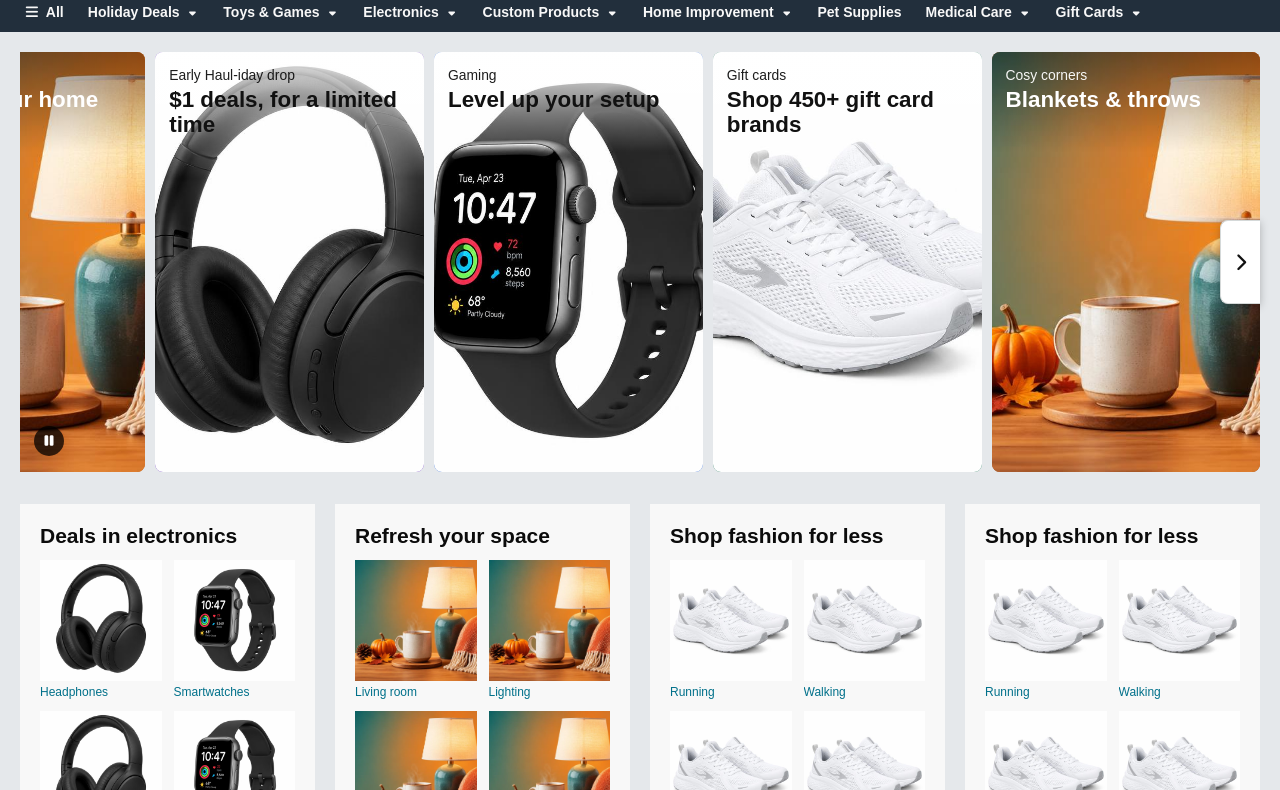
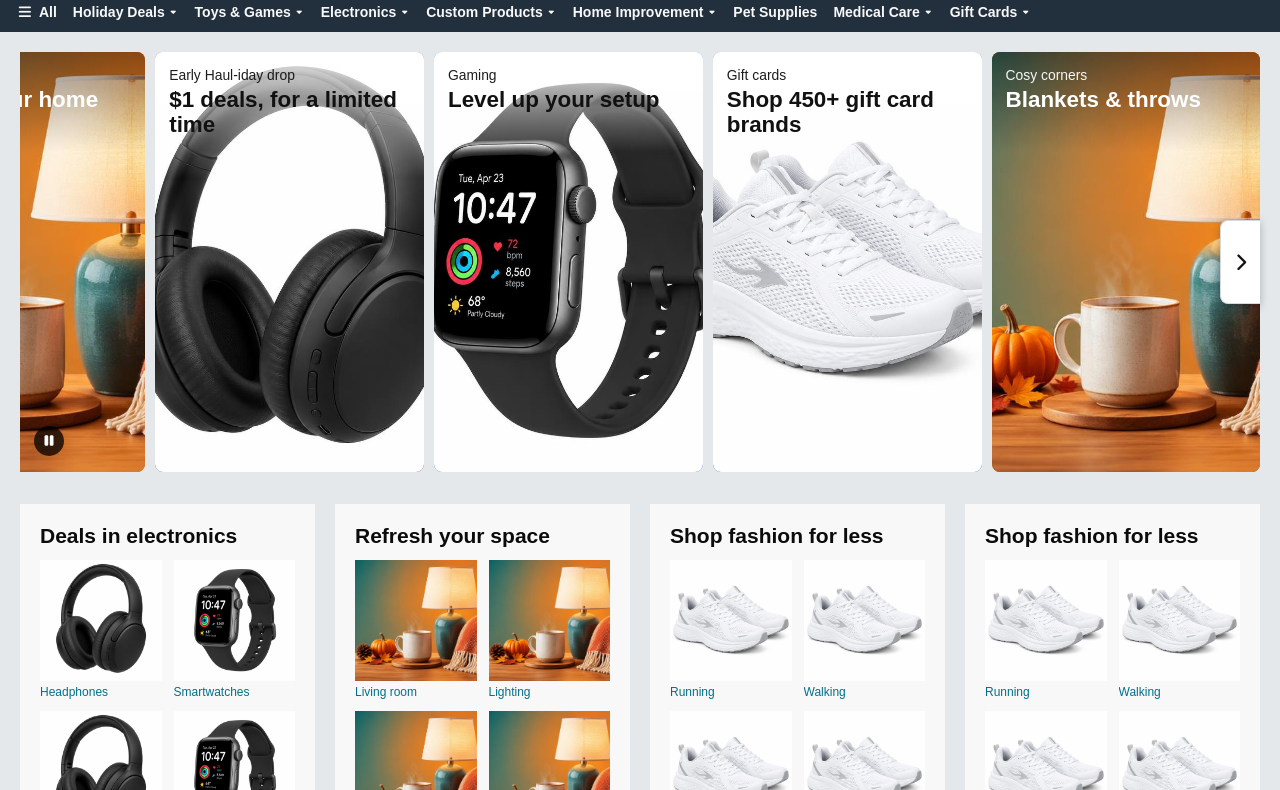
Before and after one commit to gnuis/Amazon-demo-page, a plain HTML site: page index.html in a window 1280 px wide. Shown: the part 75-865 px from the top of the page. Drawn offline with Linux system fonts and the light colour scheme.

Commit message:
Update styles.css

```diff
--- a/styles/styles.css
+++ b/styles/styles.css
@@ -3005,7 +3005,7 @@ align-items: center;
   }
 
   /* ---- small desktop / desktop-site on a phone ---- */
-  @media (min-width: 901px) and (max-width: 1100px) {
+  @media (min-width: 901px) and (max-width: 1199px) {
     .az-top {
       gap: 6px;
       padding: 8px 10px;
@@ -3560,7 +3560,7 @@ align-items: center;
      (cart.js adds .is-open and positions the panel; it is fixed so the
       scrolling nav strip cannot clip it)
      ===================================================================== */
-  @media (max-width: 900px) {
+  @media (max-width: 1199px), (hover: none) {
     .az-link3:hover .dropdown-content2,
     .az-link3:focus-within .dropdown-content2 {
       display: none;
@@ -3635,3 +3635,77 @@ align-items: center;
     line-height: 1.3;
     min-height: calc(3 * 1.3em);
   }
+
+
+  /* =====================================================================
+     v14 — navbar: one scrolling line whenever the items (with their ▾ carets)
+           cannot fit on one row, and on every touch device — including a phone
+           showing the "Desktop site". Never wraps, so no orphaned item.
+     ===================================================================== */
+  @media (max-width: 1199px), (hover: none) {
+    .az-nav {
+      flex-wrap: nowrap;
+      overflow-x: auto;
+      overflow-y: hidden;
+      scrollbar-width: none;
+      -webkit-overflow-scrolling: touch;
+    }
+
+    .az-nav::-webkit-scrollbar {
+      display: none;
+    }
+
+    .az-nav > a,
+    .az-nav .az-link3 {
+      flex: 0 0 auto;
+    }
+  }
+
+  /* touch: dropdown buttons get the same 44px height as the plain nav links */
+  @media (pointer: coarse) {
+    .az-nav .dropbtn2 {
+      min-height: 44px;
+    }
+  }
+
+
+  /* =====================================================================
+     v15 — navbar spacing like amazon.com: items sit close together on one
+           line with a little free space at the end. Text size and side
+           padding scale with the screen, so all nine items (with their
+           carets) fit from 901px up; below that the strip scrolls.
+     ===================================================================== */
+  .az-nav {
+    gap: 0;
+    padding: 2px 8px;
+  }
+
+  .az-nav > a,
+  .az-nav .dropbtn2 {
+    gap: 3px;
+    padding: 8px clamp(5px, .55vw, 8px);
+    font-size: clamp(12px, 1.3vw, 14px);
+  }
+
+  .az-nav b {
+    font-size: inherit;
+  }
+
+  .az-nav .dropbtn2 i {
+    font-size: .62em;
+  }
+
+  /* free space after the last item (also when the strip scrolls) */
+  .az-nav::after {
+    content: "";
+    flex: 0 0 12px;
+  }
+
+  /* tablets and phones: the strip scrolls, so keep a readable size */
+  @media (max-width: 900px) {
+    .az-nav > a,
+    .az-nav .dropbtn2 {
+      padding: 8px 8px;
+      font-size: 13px;
+    }
+  }
```
